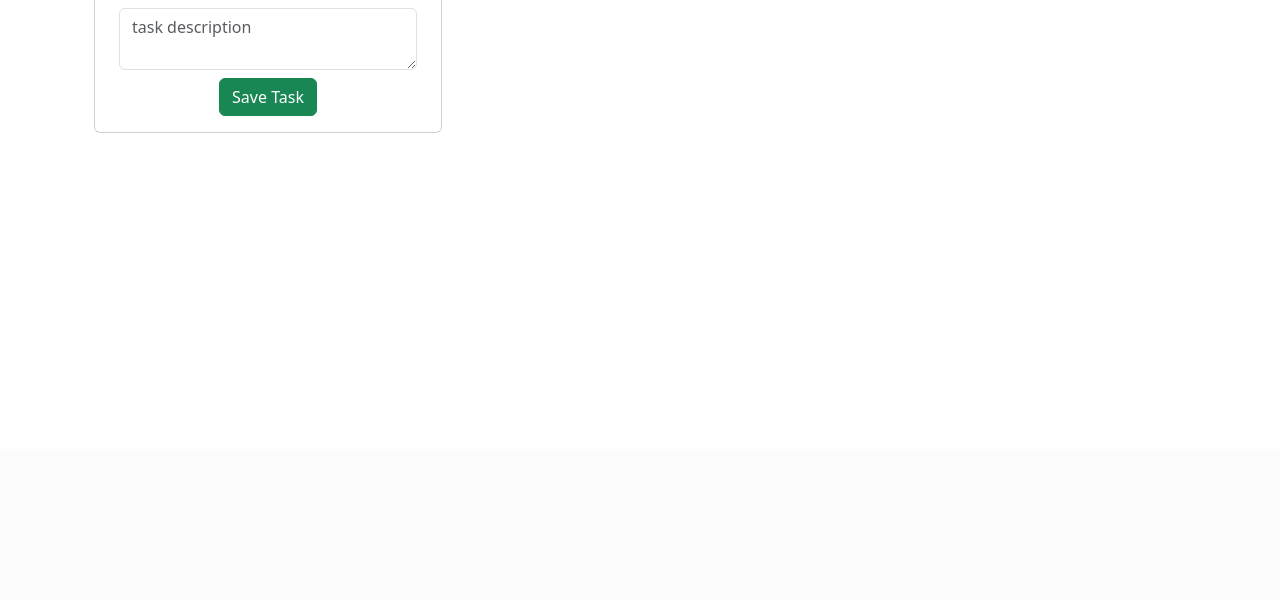
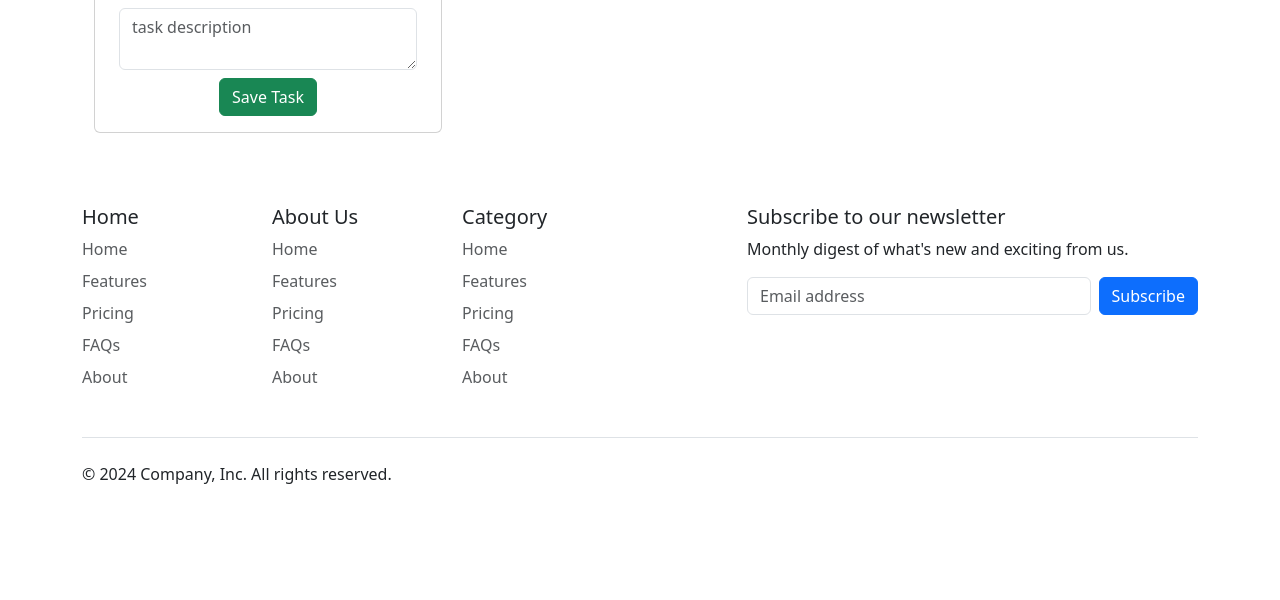
Before and after one commit to Elias0902/crud_v1, a PHP site: page / in a window 1280 px wide. Shown: the part 351-951 px from the top of the page. Before the commit the page ends 484 px from the top, so only its background shows below. Run offline with PHP 8.4, Linux system fonts and the light colour scheme; data that the repository does not hold is empty; some libraries are stand-ins or nearby versions.

Commit message:
v3 cargando footer

```diff
--- a/includes/footer.php
+++ b/includes/footer.php
@@ -7,5 +7,71 @@
     <script src="https://cdn.jsdelivr.net/npm/@popperjs/core@2.11.8/dist/umd/popper.min.js" integrity="sha384-I7E8VVD/ismYTF4hNIPjVp/Zjvgyol6VFvRkX/vR+Vc4jQkC+hVqc2pM8ODewa9r" crossorigin="anonymous"></script>
     <script src="https://cdn.jsdelivr.net/npm/bootstrap@5.3.3/dist/js/bootstrap.min.js" integrity="sha384-0pUGZvbkm6XF6gxjEnlmuGrJXVbNuzT9qBBavbLwCsOGabYfZo0T0to5eqruptLy" crossorigin="anonymous"></script>
 
+
+<!--FOOTER-->
+    <div class="container">
+  <footer class="py-5">
+    <div class="row">
+      <div class="col-6 col-md-2 mb-3">
+        <h5>Home</h5>
+        <ul class="nav flex-column">
+          <li class="nav-item mb-2"><a href="#" class="nav-link p-0 text-muted">Home</a></li>
+          <li class="nav-item mb-2"><a href="#" class="nav-link p-0 text-muted">Features</a></li>
+          <li class="nav-item mb-2"><a href="#" class="nav-link p-0 text-muted">Pricing</a></li>
+          <li class="nav-item mb-2"><a href="#" class="nav-link p-0 text-muted">FAQs</a></li>
+          <li class="nav-item mb-2"><a href="#" class="nav-link p-0 text-muted">About</a></li>
+        </ul>
+      </div>
+
+      <div class="col-6 col-md-2 mb-3">
+        <h5>About Us</h5>
+        <ul class="nav flex-column">
+          <li class="nav-item mb-2"><a href="#" class="nav-link p-0 text-muted">Home</a></li>
+          <li class="nav-item mb-2"><a href="#" class="nav-link p-0 text-muted">Features</a></li>
+          <li class="nav-item mb-2"><a href="#" class="nav-link p-0 text-muted">Pricing</a></li>
+          <li class="nav-item mb-2"><a href="#" class="nav-link p-0 text-muted">FAQs</a></li>
+          <li class="nav-item mb-2"><a href="#" class="nav-link p-0 text-muted">About</a></li>
+        </ul>
+      </div>
+
+      <div class="col-6 col-md-2 mb-3">
+        <h5>Category</h5>
+        <ul class="nav flex-column">
+          <li class="nav-item mb-2"><a href="#" class="nav-link p-0 text-muted">Home</a></li>
+          <li class="nav-item mb-2"><a href="#" class="nav-link p-0 text-muted">Features</a></li>
+          <li class="nav-item mb-2"><a href="#" class="nav-link p-0 text-muted">Pricing</a></li>
+          <li class="nav-item mb-2"><a href="#" class="nav-link p-0 text-muted">FAQs</a></li>
+          <li class="nav-item mb-2"><a href="#" class="nav-link p-0 text-muted">About</a></li>
+        </ul>
+      </div>
+
+      <div class="col-md-5 offset-md-1 mb-3">
+        <form>
+          <h5>Subscribe to our newsletter</h5>
+          <p>Monthly digest of what's new and exciting from us.</p>
+          <div class="d-flex flex-column flex-sm-row w-100 gap-2">
+            <label for="newsletter1" class="visually-hidden">Email address</label>
+            <input id="newsletter1" type="text" class="form-control" placeholder="Email address">
+            <button class="btn btn-primary" type="button">Subscribe</button>
+          </div>
+        </form>
+      </div>
+    </div>
+
+    <div class="d-flex flex-column flex-sm-row justify-content-between py-4 my-4 border-top">
+      <p>&copy; 2024 Company, Inc. All rights reserved.</p>
+      <ul class="list-unstyled d-flex">
+        <li class="ms-3"><a class="link-dark" href="#"><svg class="bi" width="24" height="24"><use xlink:href="#twitter"/></svg></a></li>
+        <li class="ms-3"><a class="link-dark" href="#"><svg class="bi" width="24" height="24"><use xlink:href="#instagram"/></svg></a></li>
+        <li class="ms-3"><a class="link-dark" href="#"><svg class="bi" width="24" height="24"><use xlink:href="#facebook"/></svg></a></li>
+      </ul>
+    </div>
+  </footer>
+</div>
+
+
+    <script src="../../dist/js/bootstrap.bundle.min.js" integrity="sha384-kenU1KFdBIe4zVF0s0G1M5b4hcpxyD9F7jL+jjXkk+Q2h455rYXK/7HAuoJl+0I4" crossorigin="anonymous"></script>
+
+
 </body>
 </html>
```
